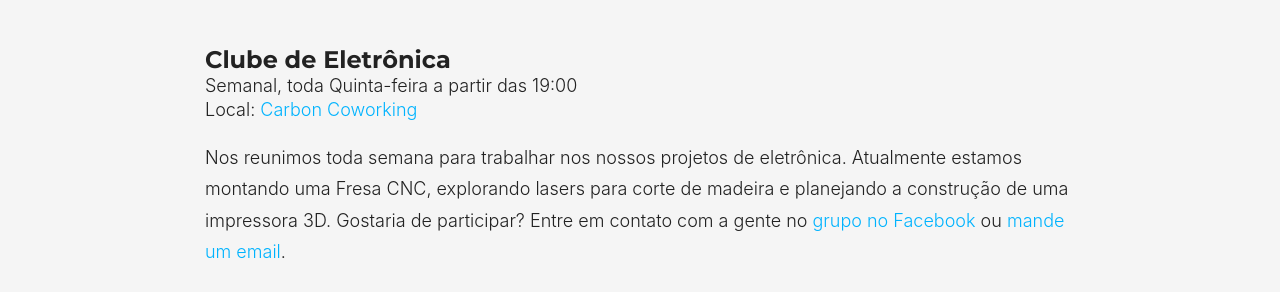
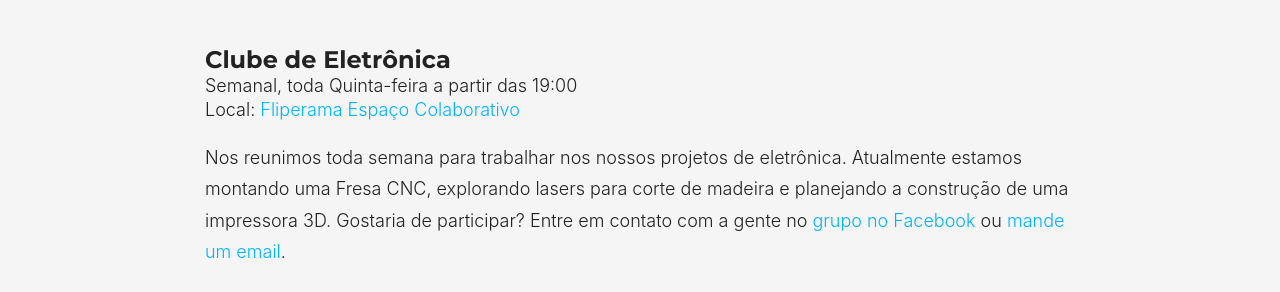
Before and after one commit to fablabjoinville/old-but-gold-fablabjoinville.github.io, a Jekyll site: the page built from index.html, in a window 1280 px wide and 900 px high, scrolled down 2098 px. Shown: the part 179-471 px from the top of the window. Built offline with Jekyll 4.4.1, drawn with Linux system fonts in a browser that asks for light colours; some web fonts are replaced.

Commit message:
Atualiza endereço Clube de Eletrônica.

```diff
--- a/index.html
+++ b/index.html
@@ -69,7 +69,7 @@
             <div class="oficina-info">
               <p class="oficina-data">Semanal, toda Quinta-feira a partir das 19:00</p>
               <p class="oficina-detalhes">
-                Local: <a href="http://carbonize.com.br/">Carbon Coworking</a>
+                Local: <a href="www.fliperamaec.com.br">Fliperama Espaço Colaborativo</a>
               </p>
             </div>
             <p>Nos reunimos toda semana para trabalhar nos nossos projetos de eletrônica. Atualmente estamos montando uma Fresa CNC, explorando lasers para corte de madeira e planejando a construção de uma impressora 3D. Gostaria de participar? Entre em contato com a gente no <a href="https://www.facebook.com/groups/1187348251305291/?ref=bookmarks">grupo no Facebook</a> ou <a href="mail:fablabjoinville@gmail.com">mande um email</a>.</p>
```
